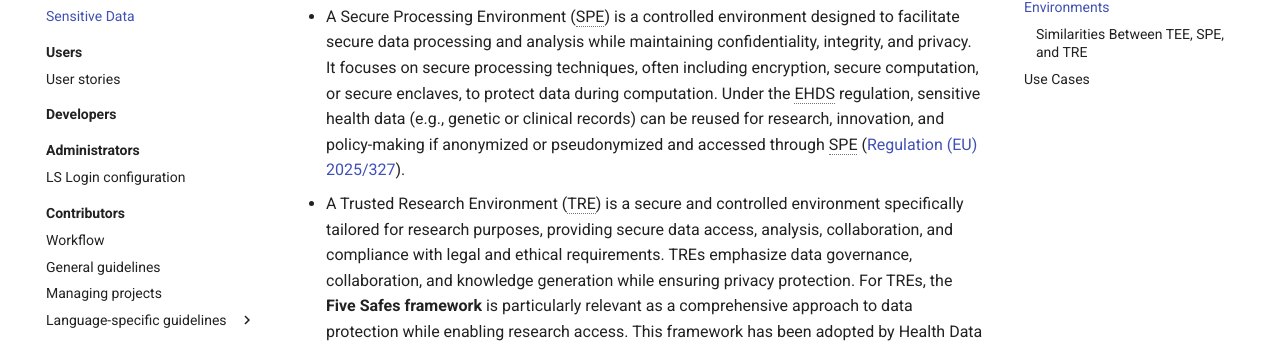
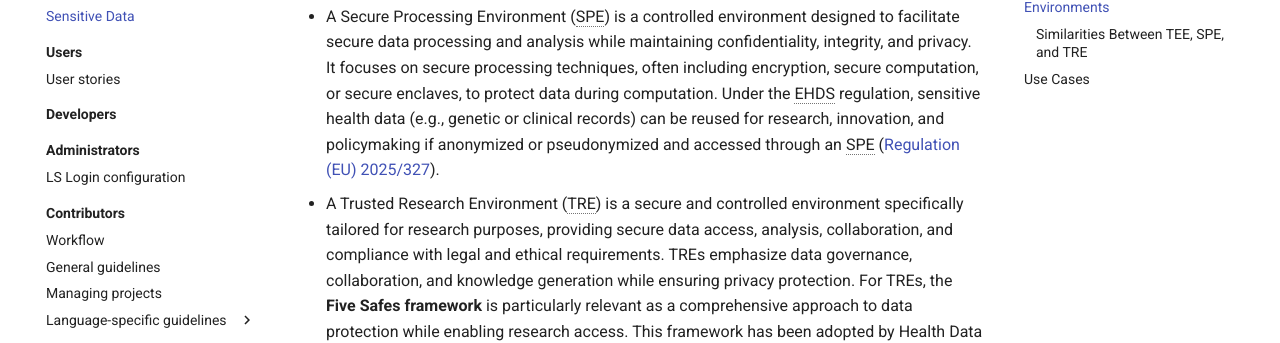
Before and after one commit to elixir-cloud-aai/elixir-cloud-aai.github.io, an MkDocs documentation site: the page built from docs/guides/guide-info/sensitive_data.md, in a window 1280 px wide and 900 px high, scrolled down 948 px. Shown: the part 176-519 px from the top of the window. Built offline with MkDocs 1.6.1 and Material for MkDocs 9.7.7, drawn with Linux system fonts in a browser that asks for light colours; comment, search, counter and statistics services are not loaded.

Commit message:
fix: apply review feedback on markdown and grammar
Co-authored-by: svedziok <17719296+svedziok@users.noreply.github.com>

```diff
--- a/docs/guides/guide-info/sensitive_data.md
+++ b/docs/guides/guide-info/sensitive_data.md
@@ -10,13 +10,13 @@ This page summarizes scenarios and requirements for handling sensitive data with
 Sensitive data processing in research is governed by several legal frameworks, most notably the General Data Protection Regulation (GDPR) and the European Health Data Space (EHDS):
 
 * **GDPR**: Allows the use of sensitive personal data for research when specific safeguards are in place. Under GDPR, processing may rely on different legal bases, such as tasks carried out in the public interest or explicit informed consent from data subjects, depending on the research context and applicable national law. In all cases, measures such as data minimization, pseudonymization, and strict access controls should be implemented, and a Data Protection Impact Assessment (DPIA) is strongly recommended.
-* **EHDS**: Builds on GDPR by establishing a unified framework for secure sharing and secondary use of electronic health data across the EU. The EHDS is defined as "the first common EU data space dedicated to a specific sector, establishing a common framework for use and exchange of electronic health data across the EU" ([Regulation (EU) 2025/327](eur-lex-ehds)). The EHDS aims to improve individuals' access to their electronic health data and enable secondary use for research, innovation, policymaking, health threats preparedness, patient safety, and regulatory activities.
+* **EHDS**: Builds on GDPR by establishing a unified framework for secure sharing and secondary use of electronic health data across the EU. The EHDS is defined as "the first common EU data space dedicated to a specific sector, establishing a common framework for use and exchange of electronic health data across the EU" ([Regulation (EU) 2025/327][eur-lex-ehds]). The EHDS aims to improve individuals' access to their electronic health data and enable secondary use for research, innovation, policymaking, health threats preparedness, patient safety, and regulatory activities.
 
 ## Environments
 
 * A Trusted Execution Environment (TEE) is a secure and isolated area within a computer system or processor that ensures the confidentiality and integrity of code and data during execution. It aims to protect sensitive computations and data from potential threats, such as malware or unauthorized access.
-* A Secure Processing Environment (SPE) is a controlled environment designed to facilitate secure data processing and analysis while maintaining confidentiality, integrity, and privacy. It focuses on secure processing techniques, often including encryption, secure computation, or secure enclaves, to protect data during computation. Under the EHDS regulation, sensitive health data (e.g., genetic or clinical records) can be reused for research, innovation, and policy-making if anonymized or pseudonymized and accessed through SPE ([Regulation (EU) 2025/327](eur-lex-ehds)).
-* A Trusted Research Environment (TRE) is a secure and controlled environment specifically tailored for research purposes, providing secure data access, analysis, collaboration, and compliance with legal and ethical requirements. TREs emphasize data governance, collaboration, and knowledge generation while ensuring privacy protection. For TREs, the **Five Safes framework** is particularly relevant as a comprehensive approach to data protection while enabling research access. This framework has been adopted by Health Data Research UK (HDR-UK), NIHR, and other major UK research institutions as the gold standard for balancing data protection with research utility ([What is the Five Safes framework?](ukdataservice-5-safes)).
+* A Secure Processing Environment (SPE) is a controlled environment designed to facilitate secure data processing and analysis while maintaining confidentiality, integrity, and privacy. It focuses on secure processing techniques, often including encryption, secure computation, or secure enclaves, to protect data during computation. Under the EHDS regulation, sensitive health data (e.g., genetic or clinical records) can be reused for research, innovation, and policymaking if anonymized or pseudonymized and accessed through an SPE ([Regulation (EU) 2025/327][eur-lex-ehds]).
+* A Trusted Research Environment (TRE) is a secure and controlled environment specifically tailored for research purposes, providing secure data access, analysis, collaboration, and compliance with legal and ethical requirements. TREs emphasize data governance, collaboration, and knowledge generation while ensuring privacy protection. For TREs, the **Five Safes framework** is particularly relevant as a comprehensive approach to data protection while enabling research access. This framework has been adopted by Health Data Research UK (HDR-UK), NIHR, and other major UK research institutions as the gold standard for balancing data protection with research utility ([What is the Five Safes framework?][ukdataservice-5-safes]).
 
 !!! note "SPEs vs TREs"
     Secure Processing Environments (SPEs) and Trusted Research Environments (TREs) are conceptually very similar and serve comparable purposes in providing secure environments for sensitive data processing. The key difference lies in their regulatory and geographical context: SPEs are specifically required within the framework of the EHDS, while TREs are primarily a UK-developed concept and implementation approach.
```
Also changed, not shown: docs/guides/index.md (+2 -2 lines).
